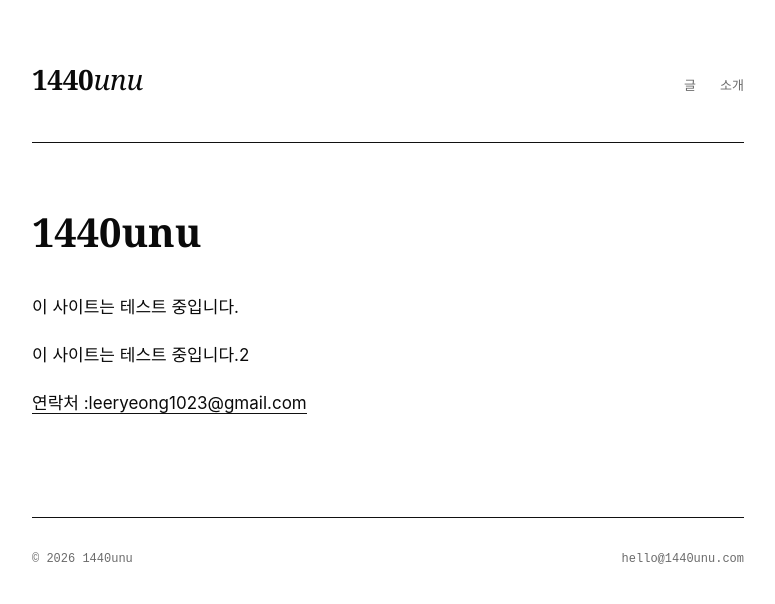
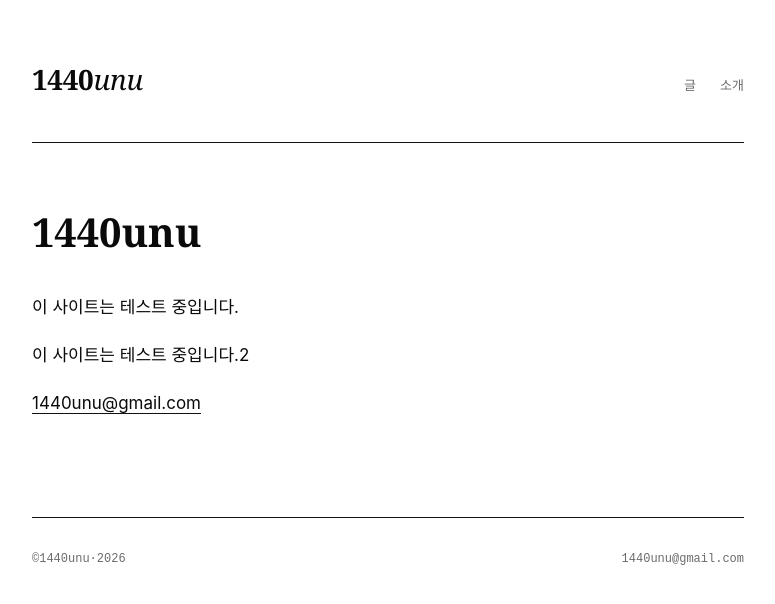
Before and after one commit to unu1440/1440unu-dynamic, a Next.js app: page /about in a window 1280 px wide. Shown: the top 604 px of the page, without its empty margins (252-1027 px from the left). Built offline with nearby package versions, Linux system fonts and the light colour scheme.

Commit message:
메일 추가

```diff
--- a/app/about/page.tsx
+++ b/app/about/page.tsx
@@ -9,7 +9,7 @@ export default function AboutPage() {
         이 사이트는 테스트 중입니다.2
       </p>
       <p>
-        <a href="mailto:hello@1440unu.com"> 연락처 :leeryeong1023@gmail.com</a>
+        <a href="mailto:hello@1440unu.com"> 1440unu@gmail.com</a>
 
       </p>
     </div>
--- a/app/layout.tsx
+++ b/app/layout.tsx
@@ -25,8 +25,8 @@ export default function RootLayout({ children }: { children: React.ReactNode })
           <main>{children}</main>
 
           <footer className="site-footer">
-            <span>© 2026 1440unu</span>
-            <a href="mailto:hello@1440unu.com">hello@1440unu.com</a>
+            <span>©1440unu·2026</span>
+            <a href="mailto:1440unu@gmail.com">1440unu@gmail.com</a>
           </footer>
         </div>
       </body>
```
